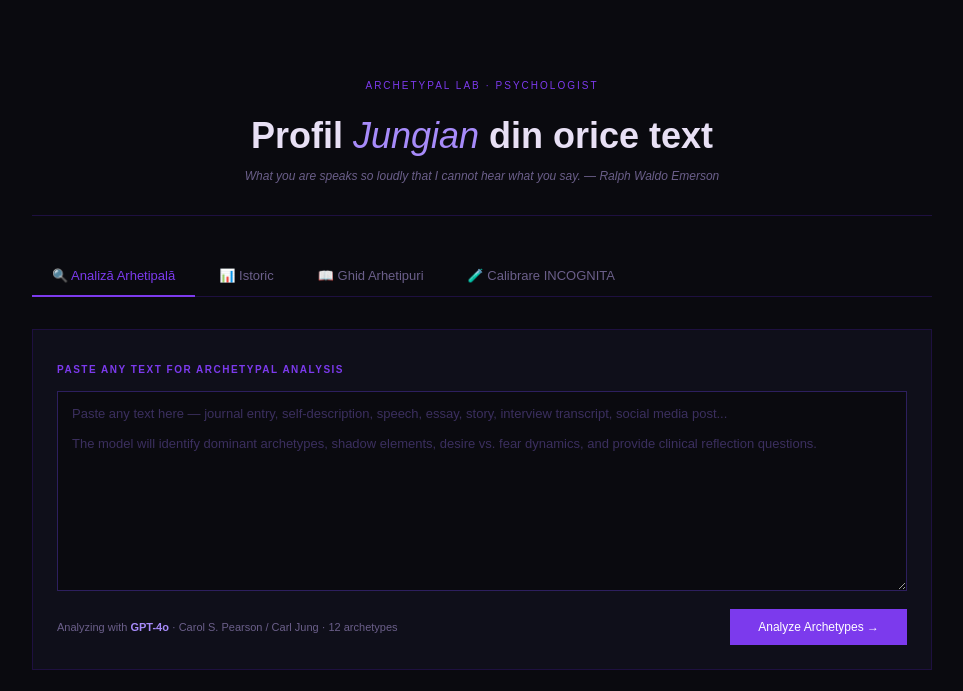
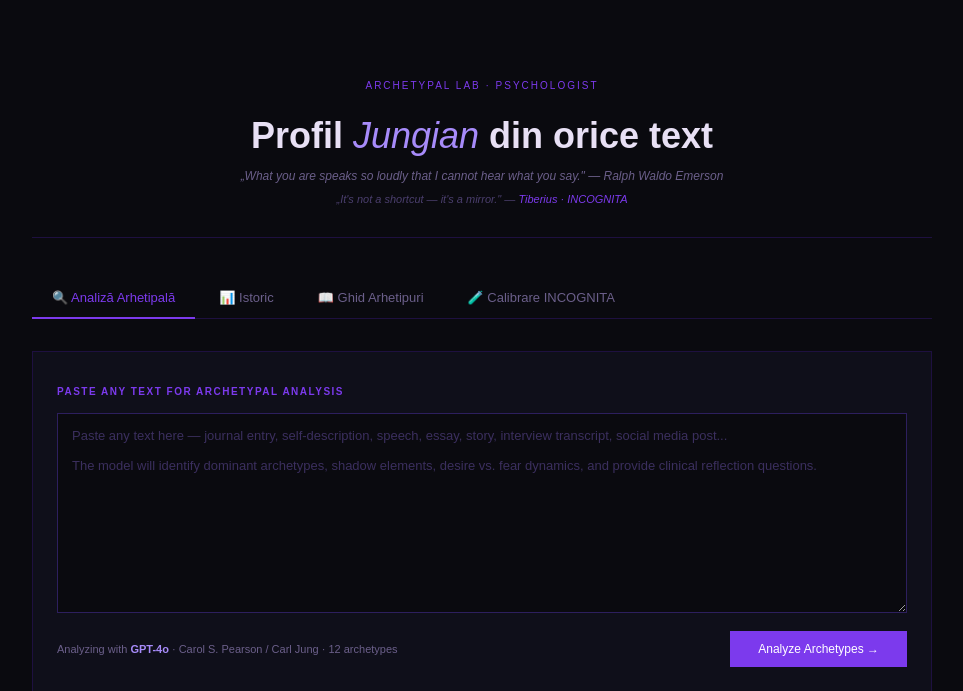
Before and after one commit to bloggustos-stack/tedx-speakerlab2, a Flask app: template templates/psych.html in a window 1280 px wide. Shown: the part 53-744 px from the top of the page, without its empty margins (158-1121 px from the left). Run offline with Flask 3, Linux system fonts and the light colour scheme; the template is opened without the code that fills it, so the values that code supplies are empty.

Commit message:
Update psych.html

```diff
--- a/templates/psych.html
+++ b/templates/psych.html
@@ -180,7 +180,8 @@ button.analyze-btn:disabled{background:#2d1f5e;color:#4b3f6e;cursor:not-allowed}
   <div class="psych-hero">
     <div class="psych-hero-label">Archetypal Lab · Psychologist</div>
     <h1>Profil <em>Jungian</em> din orice text</h1>
-    <p>What you are speaks so loudly that I cannot hear what you say. — Ralph Waldo Emerson</p>
+    <p>„What you are speaks so loudly that I cannot hear what you say." — Ralph Waldo Emerson</p>
+    <p style="margin-top:10px;color:#4b3f6e;font-size:11px">„It's not a shortcut — it's a mirror." — <span style="color:#7c3aed">Tiberius · INCOGNITA</span></p>
   </div>
 
   <div class="tabs">
```
